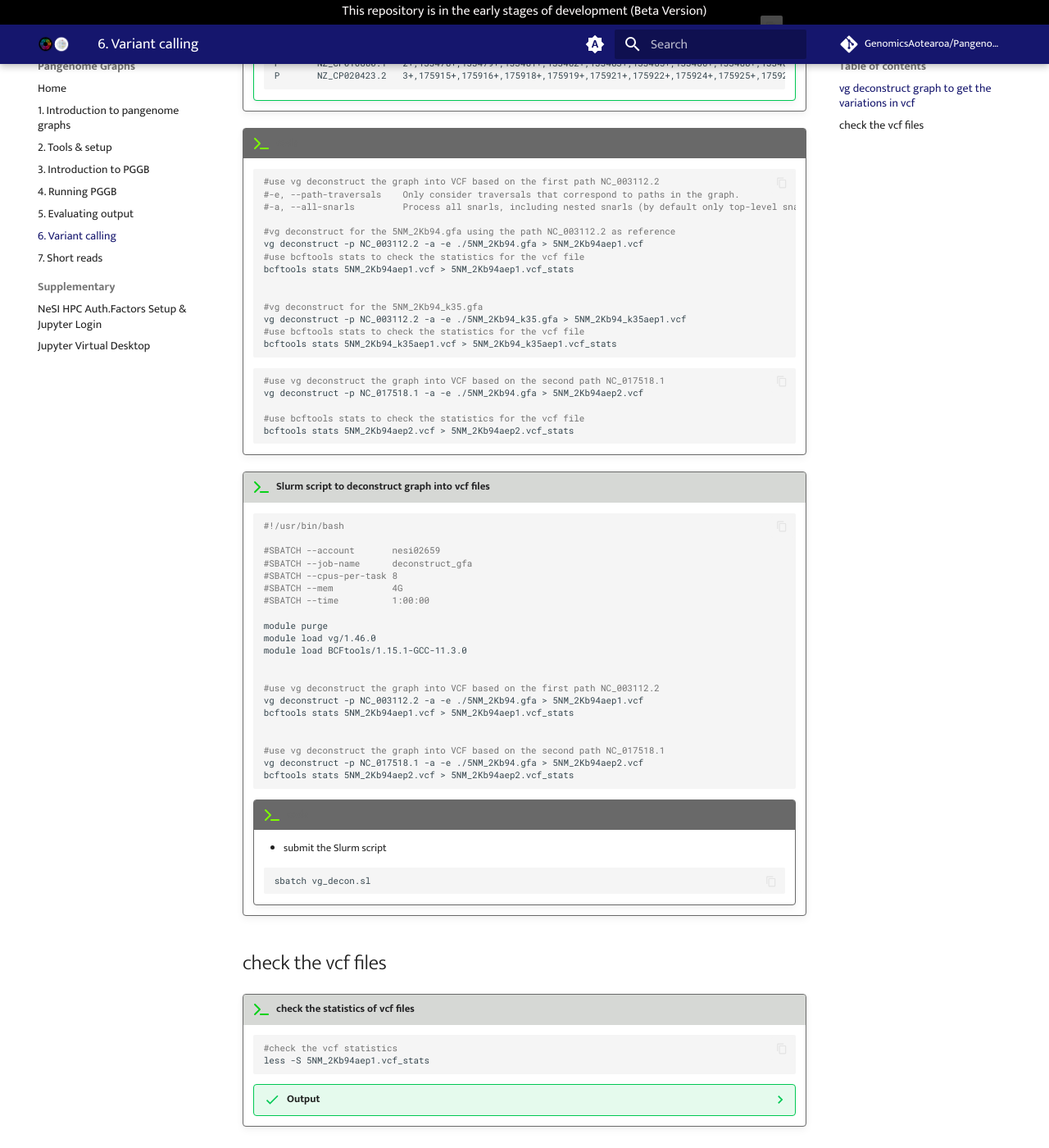
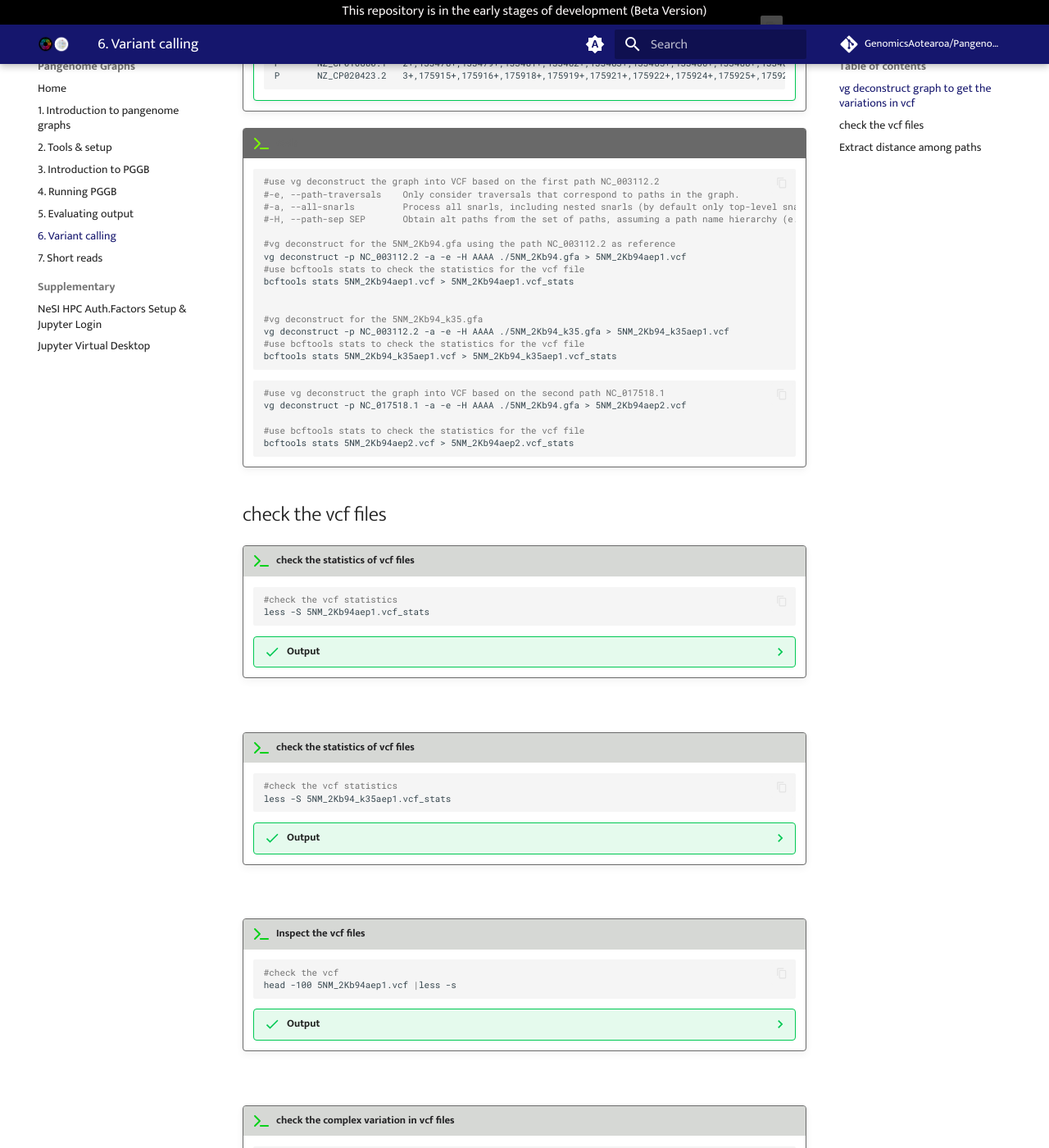
Before and after one commit to GenomicsAotearoa/Pangenome-Graphs-Workshop, an MkDocs documentation site: the page built from docs/6_Variant_calling.md, in a window 1280 px wide and 1400 px high, scrolled down 1199 px. Shown: the whole window at 82% size. Built offline with MkDocs 1.6.1 and Material for MkDocs 9.7.7, drawn with Linux system fonts in a browser that asks for light colours; comment, search, counter and statistics services are not loaded; some of the changed text lies outside the part shown.

Commit message:
Update 6_Variant_calling.md

````diff
--- a/docs/6_Variant_calling.md
+++ b/docs/6_Variant_calling.md
@@ -59,61 +59,28 @@
     #use vg deconstruct the graph into VCF based on the first path NC_003112.2
     #-e, --path-traversals    Only consider traversals that correspond to paths in the graph.
     #-a, --all-snarls         Process all snarls, including nested snarls (by default only top-level snarls reported).
+    #-H, --path-sep SEP       Obtain alt paths from the set of paths, assuming a path name hierarchy (e.g. SEP='#' and sample#phase#contig)
 
     #vg deconstruct for the 5NM_2Kb94.gfa using the path NC_003112.2 as reference
-    vg deconstruct -p NC_003112.2 -a -e ./5NM_2Kb94.gfa > 5NM_2Kb94aep1.vcf
+    vg deconstruct -p NC_003112.2 -a -e -H AAAA ./5NM_2Kb94.gfa > 5NM_2Kb94aep1.vcf
     #use bcftools stats to check the statistics for the vcf file
     bcftools stats 5NM_2Kb94aep1.vcf > 5NM_2Kb94aep1.vcf_stats
 
 
     #vg deconstruct for the 5NM_2Kb94_k35.gfa
-    vg deconstruct -p NC_003112.2 -a -e ./5NM_2Kb94_k35.gfa > 5NM_2Kb94_k35aep1.vcf
+    vg deconstruct -p NC_003112.2 -a -e -H AAAA ./5NM_2Kb94_k35.gfa > 5NM_2Kb94_k35aep1.vcf
     #use bcftools stats to check the statistics for the vcf file
     bcftools stats 5NM_2Kb94_k35aep1.vcf > 5NM_2Kb94_k35aep1.vcf_stats
     ```
 
     ```bash
     #use vg deconstruct the graph into VCF based on the second path NC_017518.1
-    vg deconstruct -p NC_017518.1 -a -e ./5NM_2Kb94.gfa > 5NM_2Kb94aep2.vcf
+    vg deconstruct -p NC_017518.1 -a -e -H AAAA ./5NM_2Kb94.gfa > 5NM_2Kb94aep2.vcf
 
     #use bcftools stats to check the statistics for the vcf file
     bcftools stats 5NM_2Kb94aep2.vcf > 5NM_2Kb94aep2.vcf_stats
     ```
 
-!!! terminal-2 "Slurm script to deconstruct graph into vcf files"
-
-    ```bash
-    #!/usr/bin/bash
-
-    #SBATCH --account       nesi02659
-    #SBATCH --job-name      deconstruct_gfa
-    #SBATCH --cpus-per-task 8
-    #SBATCH --mem           4G
-    #SBATCH --time          1:00:00
-
-    module purge
-    module load vg/1.46.0
-    module load BCFtools/1.15.1-GCC-11.3.0
-
-
-    #use vg deconstruct the graph into VCF based on the first path NC_003112.2
-    vg deconstruct -p NC_003112.2 -a -e ./5NM_2Kb94.gfa > 5NM_2Kb94aep1.vcf
-    bcftools stats 5NM_2Kb94aep1.vcf > 5NM_2Kb94aep1.vcf_stats
-
-
-    #use vg deconstruct the graph into VCF based on the second path NC_017518.1
-    vg deconstruct -p NC_017518.1 -a -e ./5NM_2Kb94.gfa > 5NM_2Kb94aep2.vcf
-    bcftools stats 5NM_2Kb94aep2.vcf > 5NM_2Kb94aep2.vcf_stats
-
-
-    ```
-    !!! terminal "code"
-
-        - submit the Slurm script
-
-        ```bash
-        sbatch vg_decon.sl
-        ```
 
 ## check the vcf files
 
@@ -313,3 +280,46 @@
 
     bcftools isec 5NM_2Kb94aep1.vcf.gz 5NM_2Kb94_k35aep1.vcf.gz -p isec_5NM_2Kb94diff_k
     ```
+
+## Extract distance among paths
+
+   !!! terminal "code"
+   ```bash
+   odgi paths -i 5NM_2Kb94.gfa -d -D 'AAAA' >5NM_2Kb94.gfa_similarity
+   cut -f 1,2,6 5NM_2Kb94.gfa_similarity>5NM_2Kb94.gfa_similarity_cut
+   ```
+
+   ```bash
+   #Using R for distanc clustering
+   module load R/4.0.1-gimkl-2020a
+   R
+   library(reshape)
+   library(ape)
+
+   # read in the data
+   dat=read.csv("./5NM_2Kb94.gfa_similarity_cut",sep="\t")
+   dat
+   # use reshape's cast function to change to matrix
+   m <- cast(dat, group.a ~ group.b)
+   m
+   # set the row names
+   rownames(m) <- m[,1]
+   rownames(m)
+
+
+   # change the matrix to a distance matrix
+   d <- dist(m)
+   d
+
+   # do hierarchical clustering
+   h <- hclust(d)
+
+   h
+   # plot the dendrogram
+   #plot(h)
+
+   # use ape's as phylo function
+   tree <- as.phylo(h)
+   # export as newick for viewing in figtree
+   write.tree(phy=tree, file = '5NM_2Kb94_distance.tree')
+   ```
````
